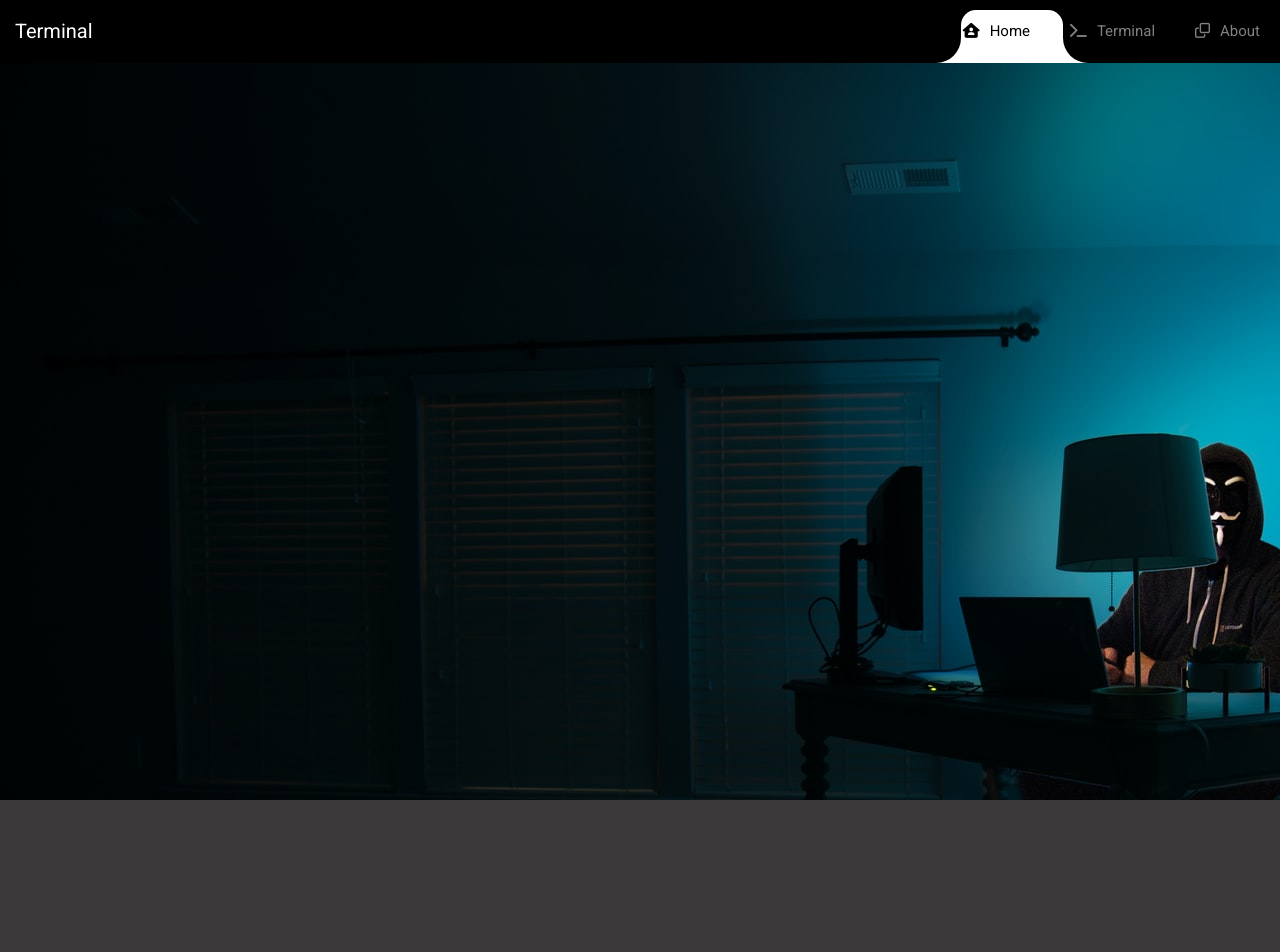
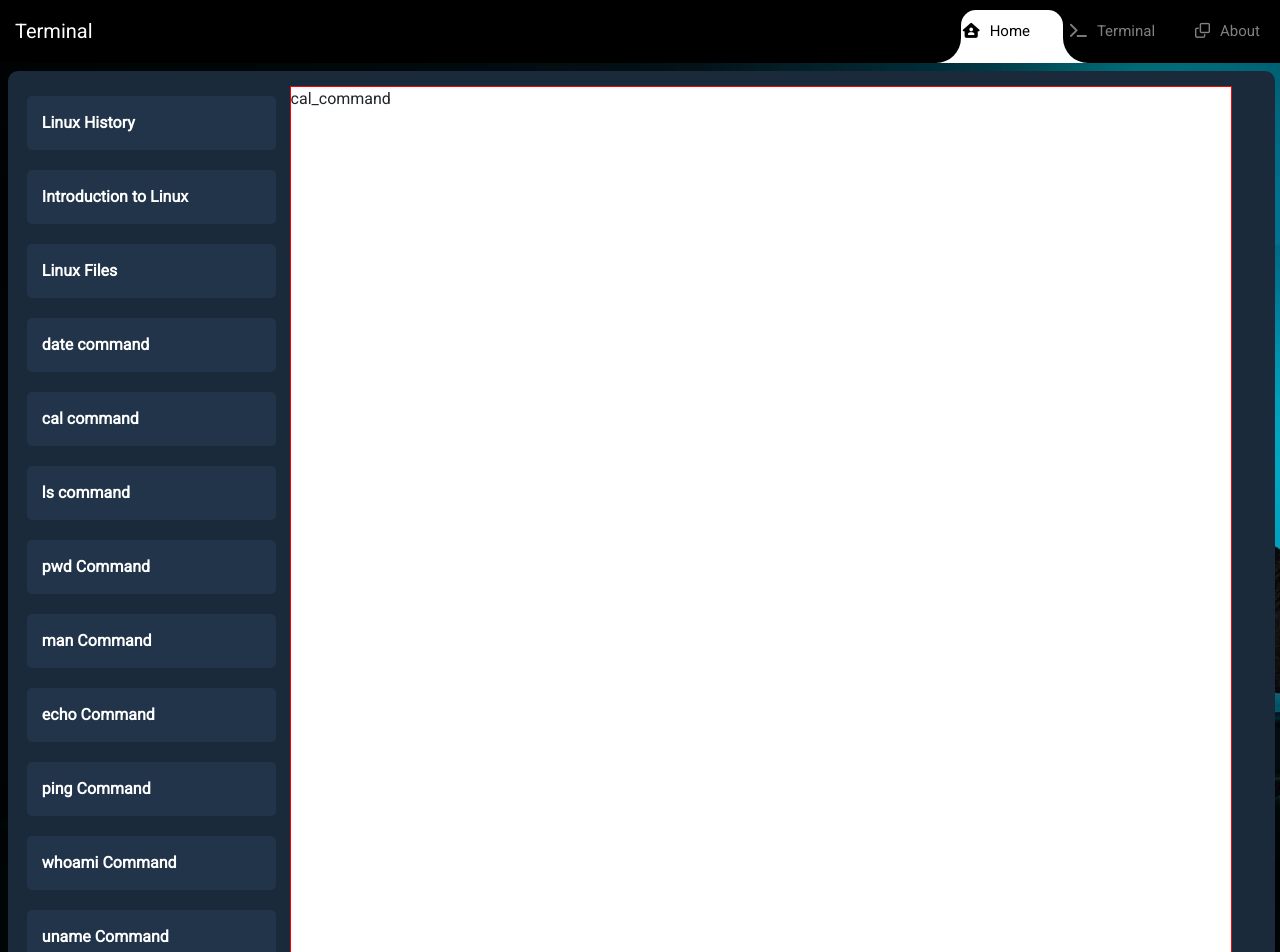
Before and after one commit to rohit-rambade/linux-emulator-website, a React (Create React App) app: page /cal_command in a window 1280 px wide. Shown: the top 952 px of the page. Before the commit the page ends 800 px from the top, so only its background shows below. Built offline with nearby package versions, Linux system fonts and the light colour scheme.

Commit message:
added sidenav_pages

```diff
--- a/src/App.js
+++ b/src/App.js
@@ -2,11 +2,18 @@ import React from "react";
 
 import { BrowserRouter as Router, Route, Routes } from "react-router-dom";
 import { Navbar } from "./Components/Navbar/Navbar";
-import Docker from "./Components/SideNav/Docker";
 import IntrotoLinux from "./Components/SideNav/IntrotoLinux";
 import LinuxHistory from "./Components/SideNav/LinuxHistory";
 import LinuxFiles from "./Components/SideNav/LinuxFiles";
-
+import Cal_command from "./Components/SideNav/Cal_command";
+import Date_command from "./Components/SideNav/Date_command";
+import Ls_command from "./Components/SideNav/Ls_command";
+import Pwd_command from "./Components/SideNav/Pwd_command";
+import Man_command from "./Components/SideNav/Man_command";
+import Echo_command from "./Components/SideNav/Echo_command";
+import Ping_command from "./Components/SideNav/Ping_command";
+import Whoami_command from "./Components/SideNav/Whoami_command";
+import Uname_command from "./Components/SideNav/Uname_command";
 import { About } from "./pages/About/About";
 import { Home } from "./pages/Home/Home";
 import { Terminal } from "./pages/Terminal/Terminal";
@@ -18,12 +25,24 @@ const App = () => {
         <Navbar />
 
         <Routes>
-          <Route path="/" exact element={<Home />}>
+          <Route path="/" exact element={<Home />} >
           <Route path="/" element={<LinuxHistory />} />
             <Route path="linuxhistory" element={<LinuxHistory />} />
             <Route path="linuxintro" element={<IntrotoLinux />} />
-            <Route path="docker" element={<Docker />} />
-            <Route path="docker" element={<LinuxFiles />} />
+            <Route path="LinuxFiles" element={<LinuxFiles />} />
+            <Route path="date_command" element={<Date_command />} />
+            <Route path="cal_command" element={<Cal_command />} />
+            <Route path="ls_command" element={<Ls_command />} />
+            <Route path="pwd_command" element={<Pwd_command />} />
+            <Route path="man_command" element={<Man_command />} />
+            <Route path="echo_command" element={<Echo_command />} />
+            <Route path="ping_command" element={<Ping_command />} />
+            <Route path="whoami_command" element={<Whoami_command />} />
+            <Route path="uname_command" element={<Uname_command />} />
+
+
+
+
           </Route>
 
           <Route path="/terminal" element={<Terminal />} />
--- a/src/Components/SideNav/Body.css
+++ b/src/Components/SideNav/Body.css
@@ -33,7 +33,6 @@
     background-color: #223449;
     border-radius: 5px;
     margin: 10px 0px;
-
   }
   .list-item:hover{
     background-color: #182533;
--- a/src/Components/SideNav/Body.js
+++ b/src/Components/SideNav/Body.js
@@ -7,8 +7,17 @@ const Body = () => {
   const navOptions = [
     {title: "Linux History", path: "linuxhistory"},
     { title: "Introduction to Linux", path: "linuxintro" },
-    { title: "Docker", path: "docker" },
     { title: "Linux Files", path: "LinuxFiles" },
+    { title: "date command", path: "date_command" },
+    { title: "cal command", path: "cal_command" },
+    { title: "ls command", path: "ls_command" },
+    { title: "pwd Command", path: "pwd_command" },
+    { title: "man Command", path: "man_command" },
+    { title: "echo Command", path: "echo_command" },
+    { title: "ping Command", path: "ping_command" },
+    { title: "whoami Command", path: "whoami_command" },
+    { title: "uname Command", path: "uname_command" },
+
   ];
 
   return (
--- /dev/null
+++ b/src/Components/SideNav/Cal_command.js
@@ -0,0 +1,8 @@
+import React from 'react'
+
+export const Cal_command = () => {
+  return (
+    <div>cal_command</div>
+  )
+}
+export default Cal_command
--- /dev/null
+++ b/src/Components/SideNav/Date_command.js
@@ -0,0 +1,8 @@
+import React from 'react'
+
+export const Date_command = () => {
+  return (
+    <div>date_command</div>
+  )
+}
+export default Date_command
--- /dev/null
+++ b/src/Components/SideNav/Echo_command.js
@@ -0,0 +1,15 @@
+import React from 'react'
+
+export const Echo_command = () => {
+  return (
+    <div>
+      <p>The echo command displays defined text in the terminal — it’s that simple:
+      <img style ={{"width":"50vw"}} src='https://kinsta.com/wp-content/uploads/2021/08/echo-command.png'/>
+      <br></br>
+      Its primary usage is to print environmental variables inside those messages:
+      </p>
+
+    </div>
+  )
+}
+export default Echo_command
--- /dev/null
+++ b/src/Components/SideNav/Ls_command.js
@@ -0,0 +1,8 @@
+import React from 'react'
+
+export const Ls_command = () => {
+  return (
+    <div>ls_command</div>
+  )
+}
+export default Ls_command
--- /dev/null
+++ b/src/Components/SideNav/Man_command.js
@@ -0,0 +1,8 @@
+import React from 'react'
+
+export const Man_command = () => {
+  return (
+    <div>man_command</div>
+  )
+}
+export default Man_command
--- /dev/null
+++ b/src/Components/SideNav/Ping_command.js
@@ -0,0 +1,8 @@
+import React from 'react'
+
+export const Ping_command = () => {
+  return (
+    <div>ping_command</div>
+  )
+}
+export default Ping_command
--- /dev/null
+++ b/src/Components/SideNav/Pwd_command.js
@@ -0,0 +1,8 @@
+import React from 'react'
+
+export const Pwd_command = () => {
+  return (
+    <div>pwd_command</div>
+  )
+}
+export default Pwd_command
--- /dev/null
+++ b/src/Components/SideNav/Uname_command.js
@@ -0,0 +1,8 @@
+import React from 'react'
+
+export const Uname_command = () => {
+  return (
+    <div>uname_command</div>
+  )
+}
+export default Uname_command
--- /dev/null
+++ b/src/Components/SideNav/Whoami_command.js
@@ -0,0 +1,8 @@
+import React from 'react'
+
+export const Whoami_command = () => {
+  return (
+    <div>whoami_command</div>
+  )
+}
+export default Whoami_command
```
